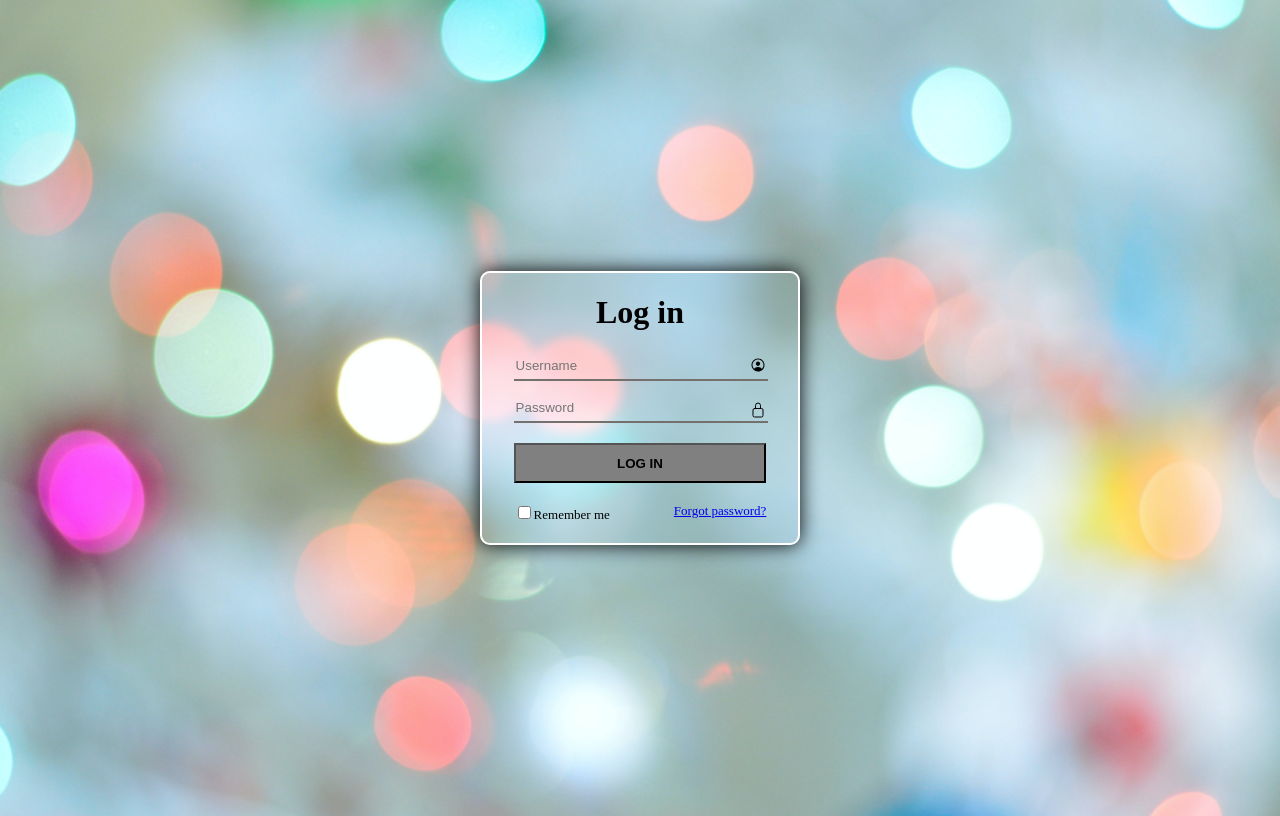
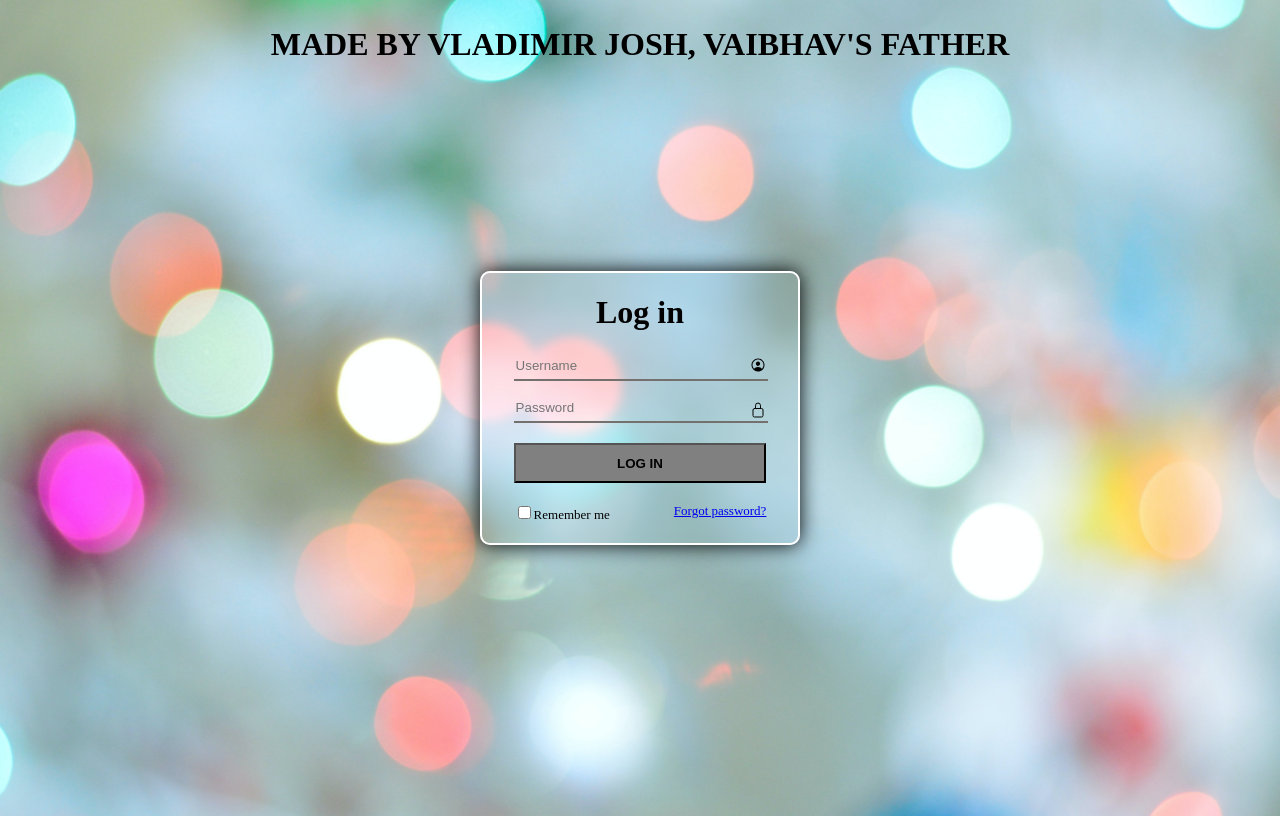
Before and after one commit to yuuzanameu/Log-in-page, a plain HTML site: page index.html in a window 1280 px wide. Drawn offline with nearby package versions, Linux system fonts and the light colour scheme.

Commit message:
Update index.html

```diff
--- a/index.html
+++ b/index.html
@@ -9,6 +9,7 @@
 
 
 <body>
+    <div class = "heading"><h1>MADE BY VLADIMIR JOSH, VAIBHAV'S FATHER</h1></div>
     <div class = "container">
       <div class = "title "><h1>Log in</h1></div>
 
```
